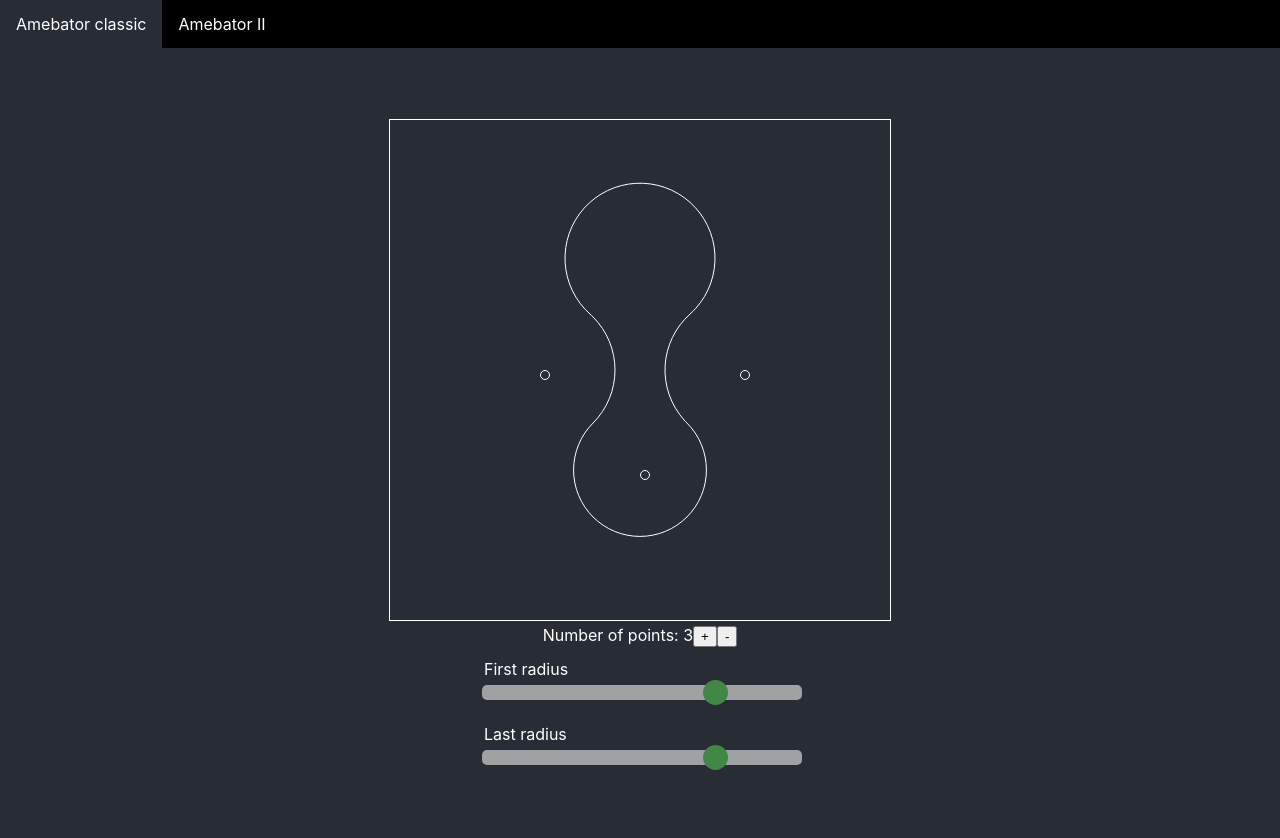
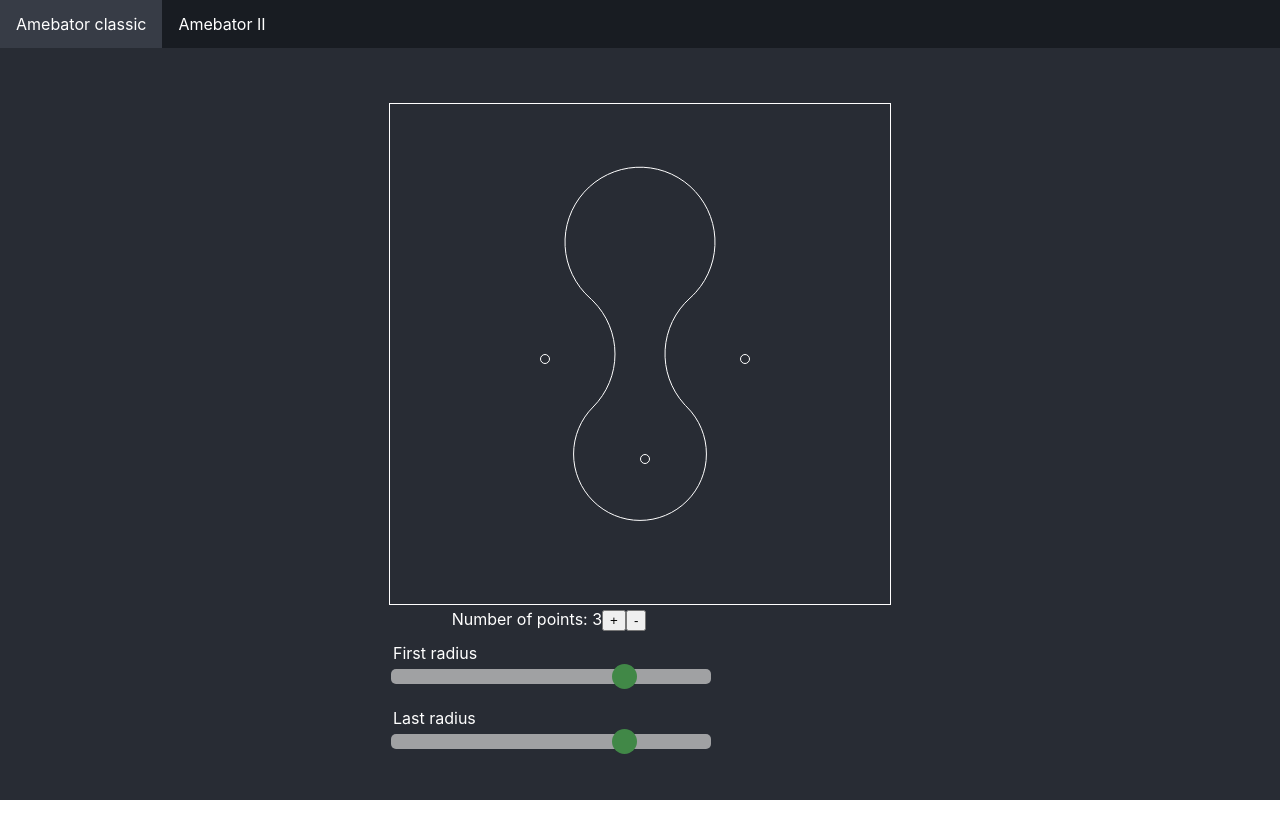
Before and after one commit to exacs/amebator, a React (Create React App) app: page / in a window 1280 px wide. Shown: the top 838 px of the page. After the commit the page ends 800 px from the top, so only its background shows below. Built offline with nearby package versions, Linux system fonts and the light colour scheme; the HTML template or start-up script is replaced by a standard one.

Commit message:
Style App

```diff
--- a/src/App.css
+++ b/src/App.css
@@ -1,9 +1,14 @@
 .App-nav-container {
   height: 48px;
+  position: fixed;
+  top: 0;
+  left: 0;
+  width: 100%;
+  z-index: 1000;
 }
 
 .App-nav {
-  background-color: #000000;
+  background-color: #181c22;
   display: flex;
   height: 100%;
 }
@@ -17,21 +22,22 @@
 }
 
 .App-nav-link-selected {
-  background: #282c34;
+  background: #373c46;
 }
 
 .App {
   text-align: center;
 }
 
-.App-header {
+.App-body {
+  min-height: calc(100vh - 64px);
+  padding-top: 64px;
   background-color: #282c34;
-  min-height: 100vh;
+  color: white;
   display: flex;
   flex-direction: column;
   align-items: center;
   justify-content: center;
-  color: white;
 }
 
 .App-link {
--- a/src/App.js
+++ b/src/App.js
@@ -34,8 +34,7 @@ export default function App() {
         </nav>
       </div>
 
-      {/* A <Switch> looks through its children <Route>s and
-          renders the first one that matches the current URL. */}
+      <main className="App-body">
         <Switch>
           <Route path="/2">
             <Horizon />
@@ -44,6 +43,7 @@ export default function App() {
             <Amebator />
           </Route>
         </Switch>
+      </main>
     </Router>
   );
 }
```
Lines whose indentation alone changed are shown as unchanged.
